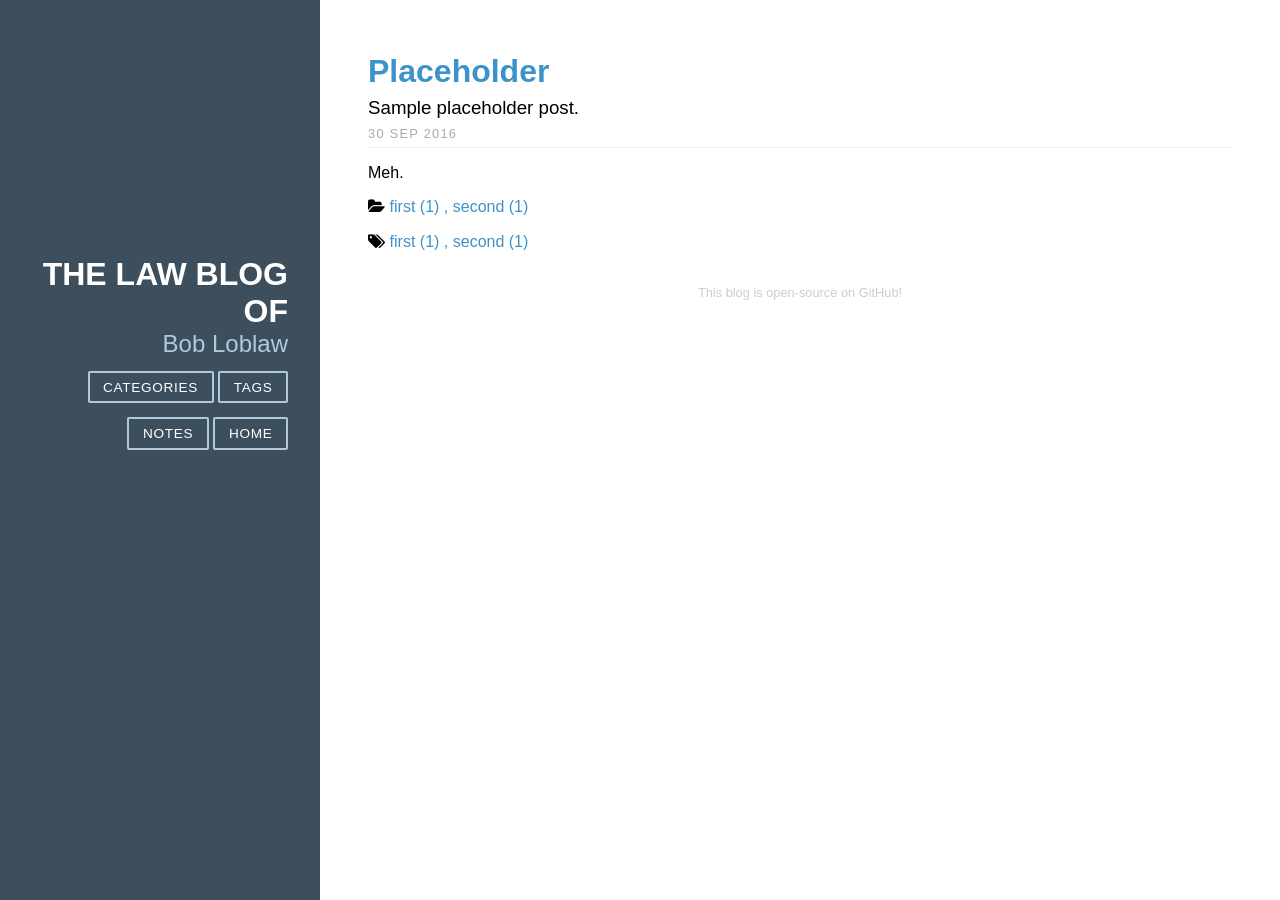
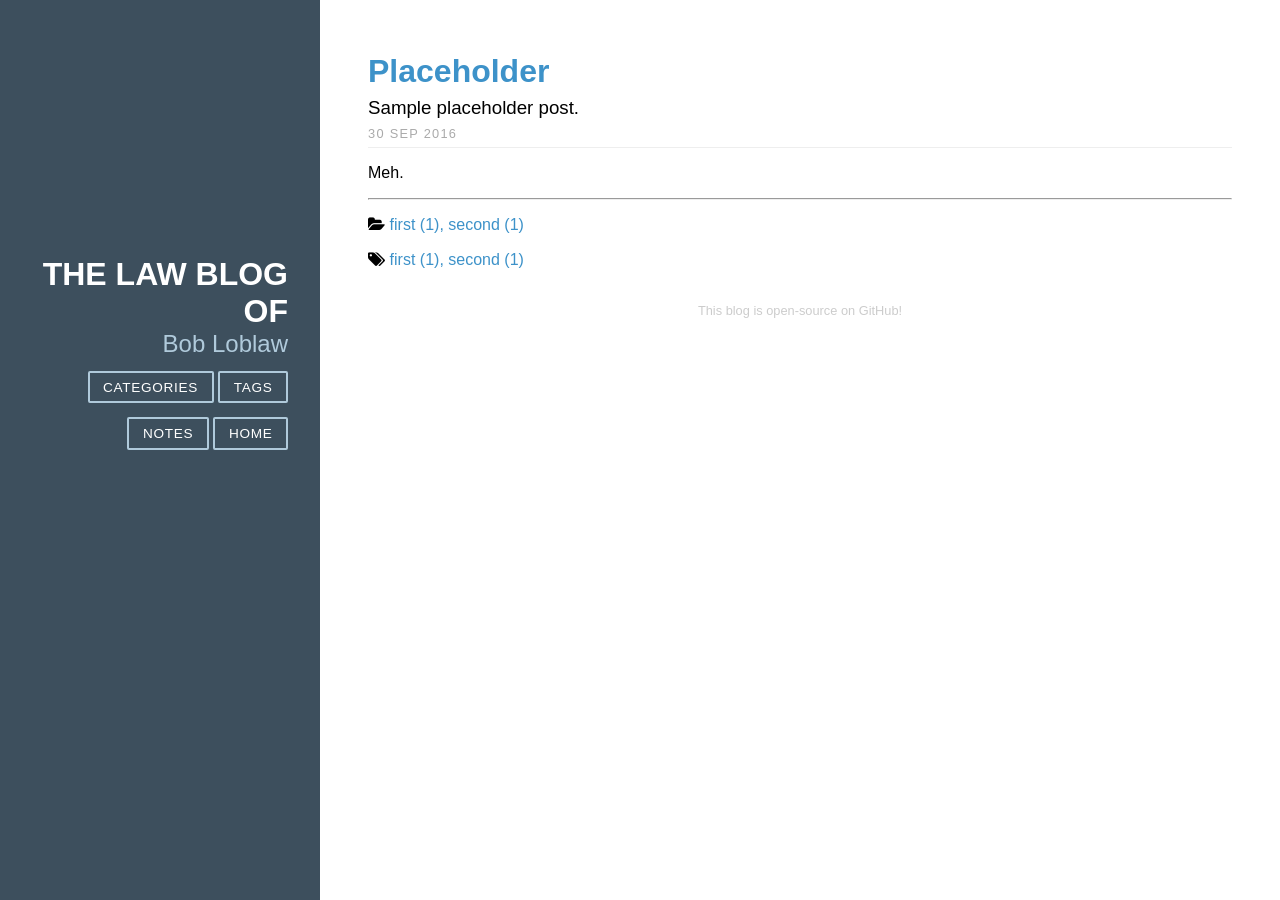
Before and after one commit to monaqvi/monaqvi.github.io, a Jekyll site: the page built from _posts/2016-09-30-placeholder.md, in a window 1280 px wide. Built offline with Jekyll 4.4.1, drawn with Linux system fonts in a browser that asks for light colours; nearby versions of some CDN libraries; comment, search, counter and statistics services are not loaded.

Commit message:
Remove unnecessary conditional, add hr divider

```diff
--- a/_layouts/post.html
+++ b/_layouts/post.html
@@ -5,36 +5,29 @@ layout: blog
   <div>
     <h1 class="post-title">{{ page.title }}</h1>
     <h3 class="post-subheader post-no-top-margin">{{ page.description }}</h3>
+    {% if page.date %}
     <h3 class="content-subhead post-no-top-margin">
       <info datetime="{{ page.date }}">
         {{ page.date | date_to_string }}
       </info>
     </h3>
+    {% endif %}
     <!-- Post content -->
     <div>
       {{ content }}
     </div>
     <!-- Post info -->
+    <hr />
     <div>
       <!-- Categories-->
       <p>
       <i class="fa fa-folder-open" aria-hidden="true"></i>
       {% unless page.categories == empty %}
-        {% assign categories_list = page.categories %}
-        {% if categories_list.first[0] == null %}
-        {% for category in categories_list %}
+        {% for category in page.categories %}
           <a href="/notes/categories#{{ category }}-ref">
-            {{ category | join: "/" }} <span>({{ site.categories[category].size }})</span>
-            {% unless forloop.last %},{% endunless %}
+            {{ category | join: "/" }} ({{ site.categories[category].size }}){% unless forloop.last %},{% endunless %}
           </a>
         {% endfor %}
-        {% else %}
-        {% for category in categories_list %}
-          <a href="/notes/categories#{{ category[0] }}-ref">
-            {{ category[0] | join: "/" }} <span>/{{ category[1].size }})</span>
-          </a>
-        {% endfor %}
-        {% endif %}
       {% endunless %}
       </p>
 
@@ -42,23 +35,11 @@ layout: blog
       <p>
       <i class="fa fa-tags" aria-hidden="true"></i>
       {% unless page.tags == empty %}
-        {% assign tags_list = page.tags %}
-        {% if tags_list.first[0] == null %}
-        {% for tag in tags_list %}
+        {% for tag in page.tags %}
           <a href="/notes/tags#{{ tag }}-ref">
-          {{ tag }} <span>({{ site.tags[tag].size }})</span>
-          {% unless forloop.last %},{% endunless %}
+          {{ tag }} ({{ site.tags[tag].size }}){% unless forloop.last %},{% endunless %}
           </a>
         {% endfor %}
-        {% else %}
-        {% for tag in tags_list %}
-          <a href="/notes/tags#{{ tag[0] }}-ref">
-            {{ tag[0] }} <span>({{ tag[1].size }})</span>
-            {% unless forloop.last %},{% endunless %}
-          </a>
-        {% endfor %}
-        {% endif %}
-        {% assign tags_list = nil %}
       {% endunless %}
       </p>
     </div>
```
